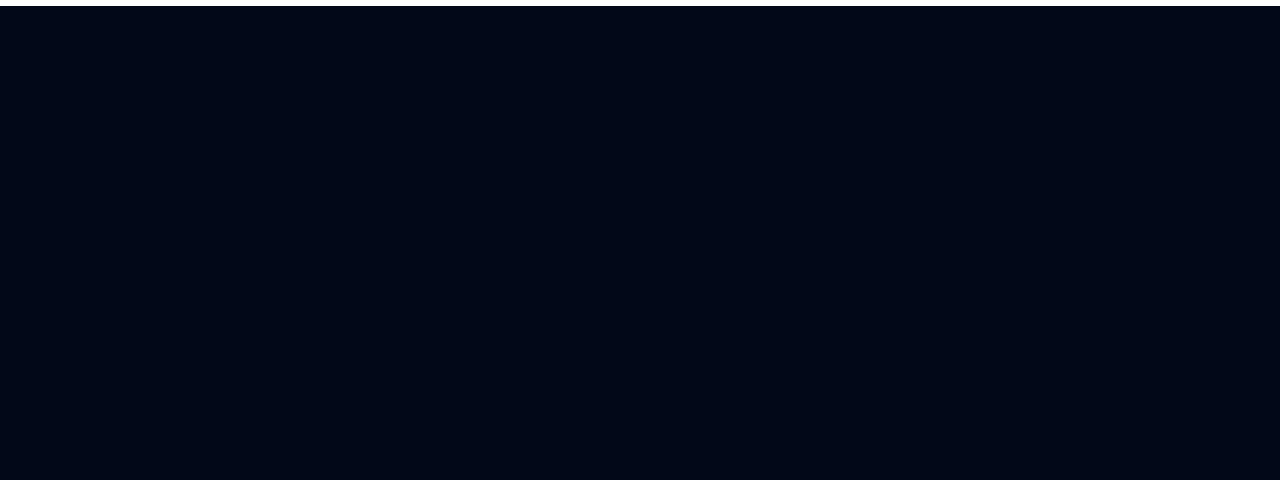
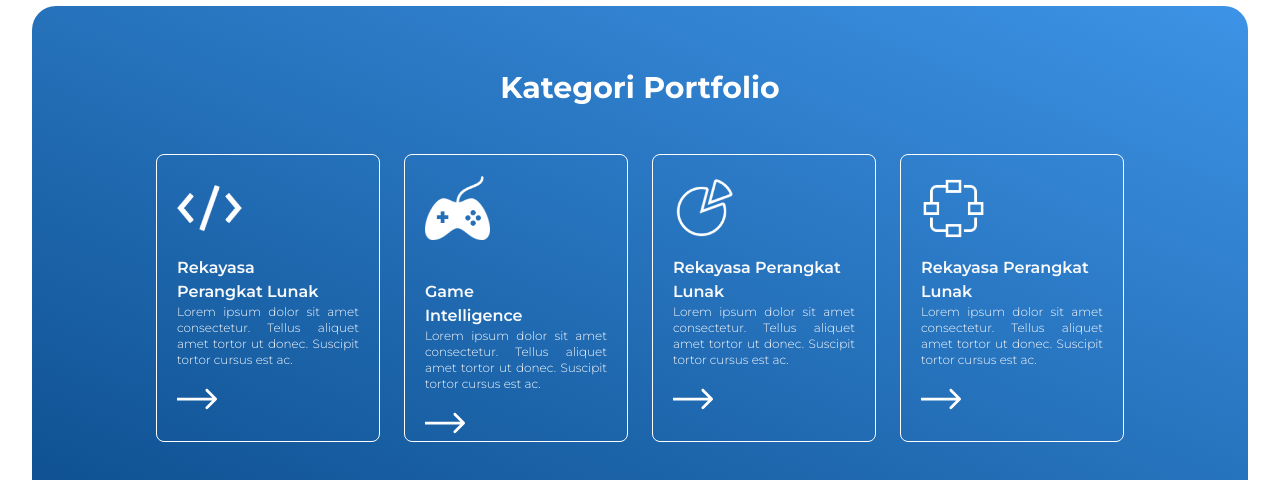
Before and after one commit to krisnabimantoro/simponia, a Next.js app: page / in a window 1280 px wide. Shown: the part 1207-1687 px from the top of the page. Before the commit the page ends 1213 px from the top, so only its background shows below. Built offline with nearby package versions, Linux system fonts and the light colour scheme.

Commit message:
-!fix card kategori

```diff
--- a/app/page.tsx
+++ b/app/page.tsx
@@ -62,7 +62,63 @@ export default function Home() {
         </div>
       </section>
 
+      <section className="bg-white">
+        <div className="container ">
+          <div className="flex bg-gradient-to-tr from-topgrad to-secondary rounded-3xl ">
+            <div className="self-center mx-auto">
+              <h1 className="text-white text-center mt-16 text-3xl font-bold">Kategori Portfolio</h1>
+              <div className="grid grid-cols-4 grid-rows-1 gap-6 pt-12 mb-16 ">
+                <div className="border border-white w-56 h-72 rounded-lg p-5">
+                  <div className="flex flex-wrap relative">
+                    <Image src="/statis/rpl.png" width={65} height={20} className="" alt="/" />
+                    <h5 className="font-semibold mt-4">
+                      Rekayasa <br /> Perangkat Lunak
+                    </h5>
+                    <p className="text-xs font-light text-justify ">
+                      Lorem ipsum dolor sit amet consectetur. Tellus aliquet amet tortor ut donec. Suscipit tortor cursus est ac.
+                    </p>
+                    <Image src="/statis/arrow.svg" width={40} height={20} className="mt-5" alt="/" />
+                  </div>
+                </div>
 
+                <div className="border border-white w-56 h-72 rounded-lg p-5">
+                  <div className="flex flex-wrap flex-col relative">
+                    <Image src="/statis/game.png" width={65} height={20} className="" alt="/" />
+                    <br />
+                    <h5 className="font-semibold mt-4">Game <br /> Intelligence</h5>
+                    <p className="text-xs font-light text-justify ">
+                      Lorem ipsum dolor sit amet consectetur. Tellus aliquet amet tortor ut donec. Suscipit tortor cursus est ac.
+                    </p>
+                    <Image src="/statis/arrow.svg" width={40} height={20} className="mt-5" alt="/" />
+                  </div>
+                </div>
+
+                <div className="border border-white w-56 h-72 rounded-lg p-5">
+                  <div className="flex flex-wrap relative">
+                    <Image src="/statis/ds.png" width={65} height={20} className="" alt="/" />
+                    <h5 className="font-semibold mt-4">Rekayasa Perangkat Lunak</h5>
+                    <p className="text-xs font-light text-justify ">
+                      Lorem ipsum dolor sit amet consectetur. Tellus aliquet amet tortor ut donec. Suscipit tortor cursus est ac.
+                    </p>
+                    <Image src="/statis/arrow.svg" width={40} height={20} className="mt-5" alt="/" />
+                  </div>
+                </div>
+
+                <div className="border border-white w-56 h-72 rounded-lg p-5">
+                  <div className="flex flex-wrap relative">
+                    <Image src="/statis/jaringan.png" width={65} height={20} className="" alt="/" />
+                    <h5 className="font-semibold mt-4">Rekayasa Perangkat Lunak</h5>
+                    <p className="text-xs font-light text-justify ">
+                      Lorem ipsum dolor sit amet consectetur. Tellus aliquet amet tortor ut donec. Suscipit tortor cursus est ac.
+                    </p>
+                    <Image src="/statis/arrow.svg" width={40} height={20} className="mt-5" alt="/" />
+                  </div>
+                </div>
+              </div>
+            </div>
+          </div>
+        </div>
+      </section>
     </div>
   );
 }
--- a/tailwind.config.ts
+++ b/tailwind.config.ts
@@ -27,6 +27,7 @@ const config = {
         primary: "#101D37",
         third: "#1E4188",
         secondary: "#3D93E6",
+        topgrad: "#0E5090",
         destructive: {
           DEFAULT: "hsl(var(--destructive))",
           foreground: "hsl(var(--destructive-foreground))",
```
Also changed, not shown: public/statis/arrow.svg (added).
